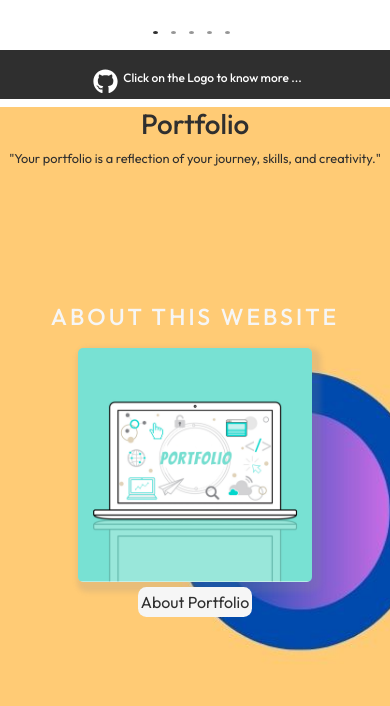
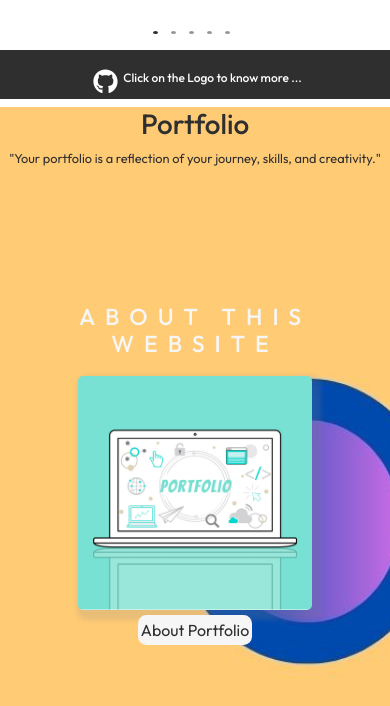
Before and after one commit to Bharath2938/Portfolio_Website, a React (Create React App) app: page /project in a window 390 px wide. Shown: the part 1320-2026 px from the top of the page. Built offline with nearby package versions, Linux system fonts and the light colour scheme; a web font is replaced by a local one.

Commit message:
Letter Spacing for Mobile View

```diff
--- a/src/App.js
+++ b/src/App.js
@@ -14,6 +14,7 @@ function App()  {
     <div>
         <Routes>
         <Route path ="/" element={<Home />} />
+        <Route path ="/Portfolio_Website" element={<Home />} />
         <Route path ="/project" element={<Project />} />
         <Route path ="/about" element={<About />} />
         <Route path ="/resume" element={<Resume />} />
--- a/src/stylesheets/PortfolioStyles.css
+++ b/src/stylesheets/PortfolioStyles.css
@@ -120,17 +120,17 @@
         transition: 1.5s ease-in-out;
 
     }
-    .port-symb{
-        letter-spacing: 3px;
-    }
+
     .port-symb-act{
         left: 0%;
         margin-top: 130px;
         color: #f6f6f6;
+        letter-spacing: 10px;
 
     }
     .port-symb-inact{
         color: #2f2f2f;
+        letter-spacing: 3px;
     }
 
     .port-symb-imge{
```
